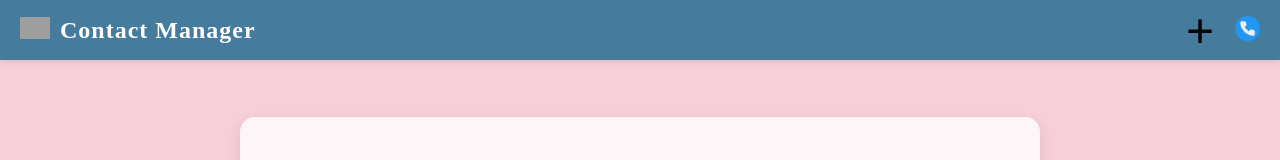
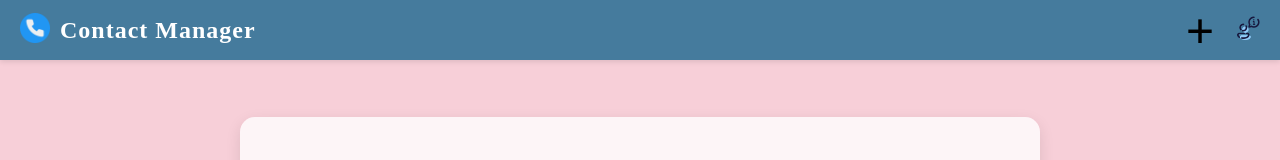
Before and after one commit to Mcadams44/contact-manager, a React (Vite) app: page / in a window 1280 px wide. Shown: the top 160 px of the page. Built offline with nearby package versions, Linux system fonts and the light colour scheme; grey boxes are pictures that could not be loaded.

Commit message:
fixed some image rendering issues

```diff
--- a/index.html
+++ b/index.html
@@ -1,7 +1,7 @@
 <!doctype html>
 <html lang="en">
   <head>
-    <link rel="shortcut icon" href="/public/circle.png" type="image/x-icon">
+    <link rel="shortcut icon" href="img/circle.png" type="image/x-icon">
     <meta charset="UTF-8" />
     <meta name="viewport" content="width=device-width, initial-scale=1.0" />
     <title>Contact Manager</title>
--- a/src/pages/Navbar.jsx
+++ b/src/pages/Navbar.jsx
@@ -16,7 +16,7 @@ function Navbar() {
           <button className='add'>+</button>
         </Link>
         <Link to="/contacts">
-          <img className='details' src="/circle.png" alt="Contact Details" />
+          <img className='details' src="/info.png" alt="Contact Details" />
         </Link>
       </div>
     </div>
```
Also changed, not shown: img/circle.png (added).
